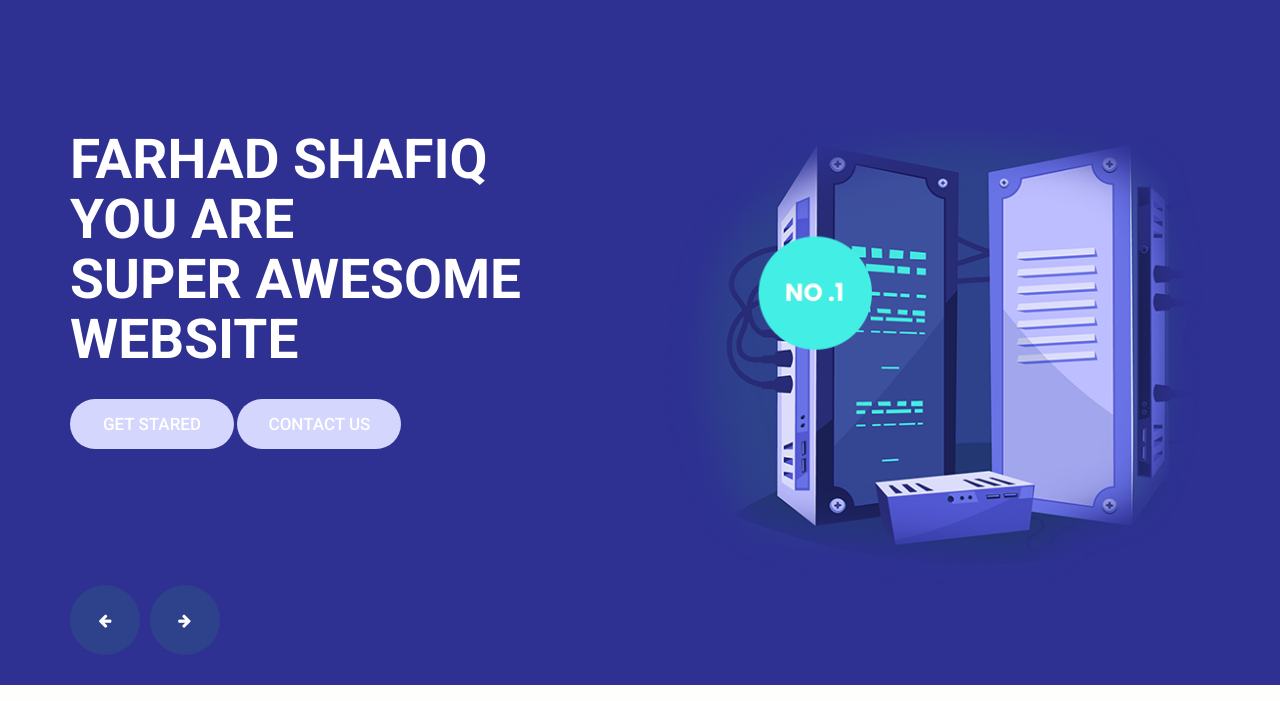
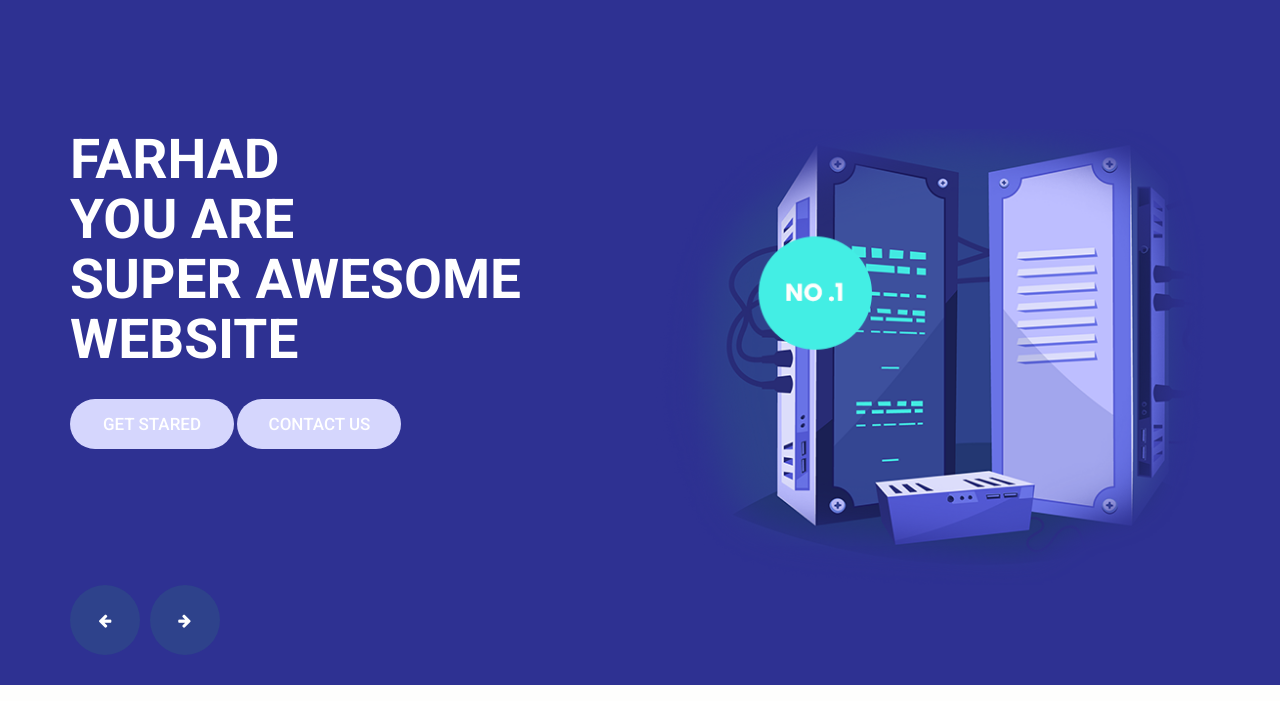
Before and after one commit to ShabanSaeed/first-project-jenkin, a plain HTML site: page index.html in a window 1280 px wide. Shown: the part 99-800 px from the top of the page. Drawn offline with nearby package versions, Linux system fonts and the light colour scheme.

Commit message:
Update index.html

```diff
--- a/index.html
+++ b/index.html
@@ -108,7 +108,7 @@
                                     <div class="col-md-6">
                                        <div class="dream">
                                           <h1>
-                                             Farhad Shafiq <br>You Are <br> Super Awesome <br>website
+                                             Farhad <br>You Are <br> Super Awesome <br>website
                                           </h1>
                                           <a class="read_more" href="Javascript:void(0)">Get Stared</a>
                                           <a class="read_more" href="Javascript:void(0)">Contact Us</a>
```
